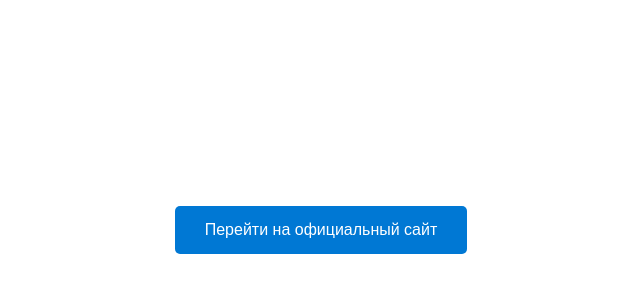
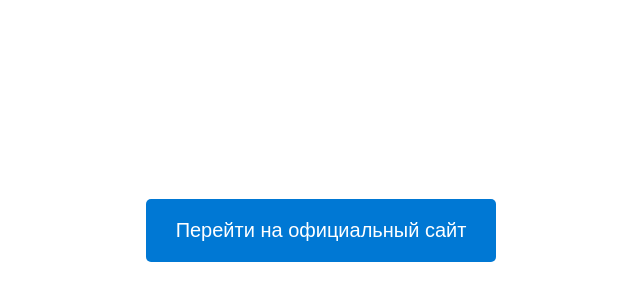
Before and after one commit to bitcos/mom, a plain HTML site: page index.html in a window 1280 px wide. Shown: the part 178-478 px from the top of the page, without its empty margins (319-959 px from the left). Drawn offline with Linux system fonts and the light colour scheme.

Commit message:
Update index.html

```diff
--- a/index.html
+++ b/index.html
@@ -4,7 +4,7 @@
     <title>Переход на Microsoft</title>
     <style>
         body { display: flex; justify-content: center; align-items: center; height: 100vh; font-family: sans-serif; }
-        .btn { padding: 15px 30px; background: #0078d4; color: white; text-decoration: none; border-radius: 5px; }
+        .btn { padding: 20px 30px; background: #0078d4; color: white; text-decoration: none; border-radius: 5px; font-size: 20px; }
     </style>
 </head>
 <body>
```
